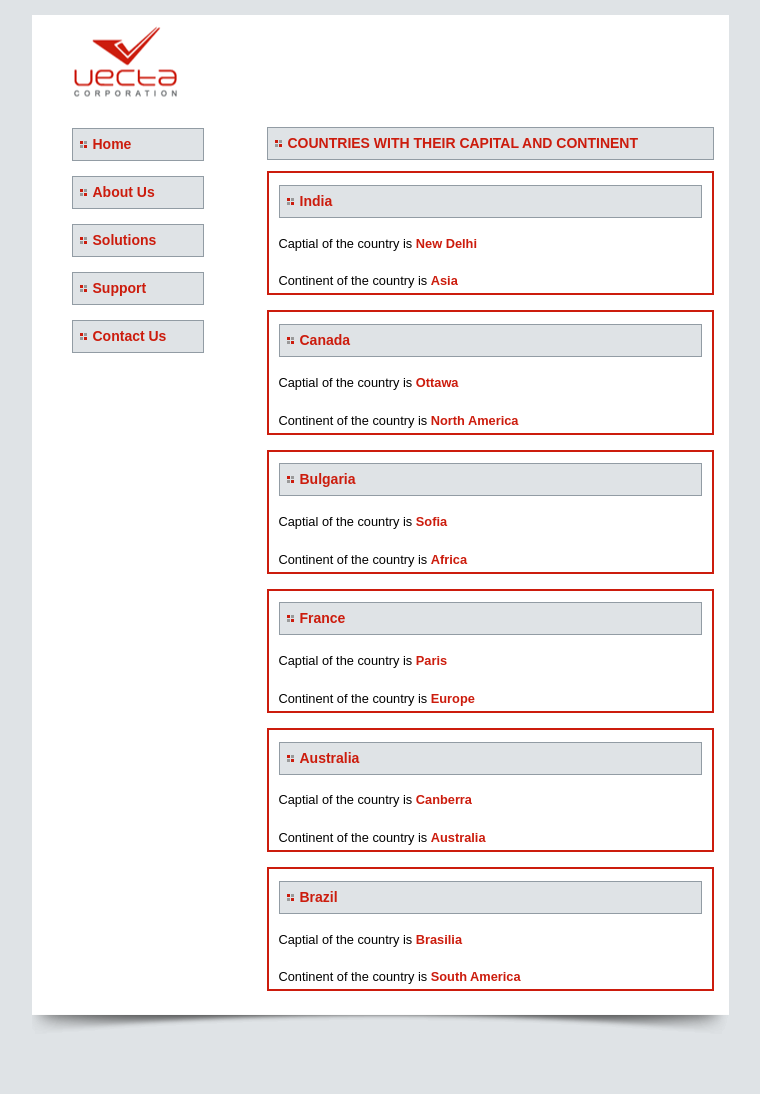
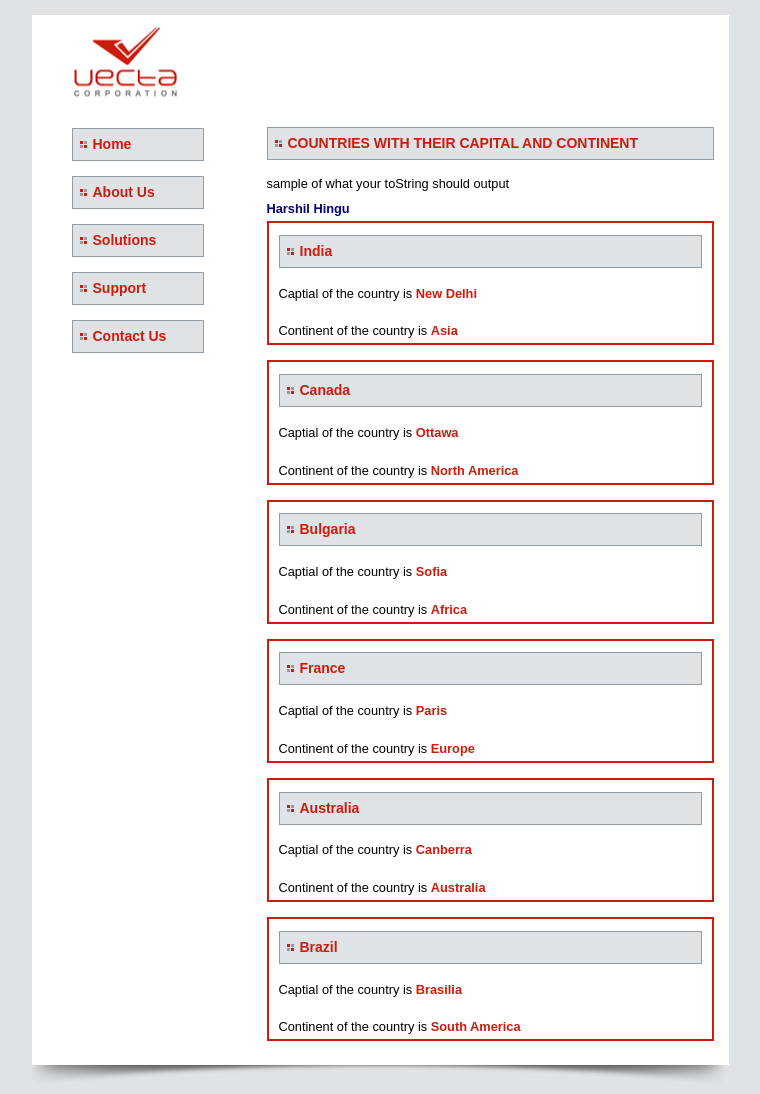
Before and after one commit to harshilhingu/assignmentjava5_late, a plain HTML site: page WEB303As05/index.html in a window 1280 px wide. Shown: the whole page, without its empty margins (260-1020 px from the left). Before the commit the page ends 1049 px from the top, so only its background shows below. Drawn offline with Linux system fonts and the light colour scheme.

Commit message:
completed

```diff
--- a/WEB303As05/index.html
+++ b/WEB303As05/index.html
@@ -24,14 +24,12 @@
 			<h2>COUNTRIES WITH THEIR CAPITAL AND CONTINENT</h2>
 
 			<div id="content-item-list">
-				<!-- sample of what your toString should output
+				 sample of what your toString should output
 					<div id="content-item-0">
-						<h4>name here</h4>
-						<p>description here</p>
-						<div>category genre here</div>
+						<h4>Harshil Hingu</h4>
+
 					</div>
-				-->
-			</div>
+							</div>
 		</section>
 
 		<footer></footer>
```
